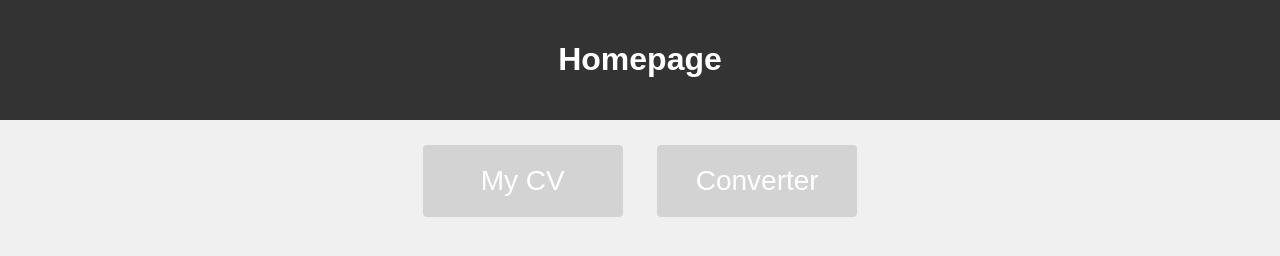
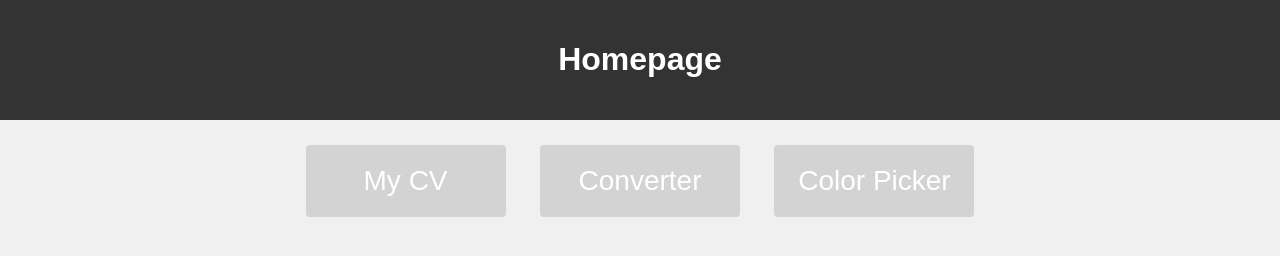
Before and after one commit to Motya01/Nsi, a plain HTML site: page index.html in a window 1280 px wide. Drawn offline with Linux system fonts and the light colour scheme.

Commit message:
Update index.html

```diff
--- a/index.html
+++ b/index.html
@@ -79,6 +79,7 @@
     <nav>
         <a href="https://motya01.github.io/Nsi/cv.html"><button class="button" style="vertical-align:middle"><span>My CV </span></button></a>
         <a href="https://motya01.github.io/Nsi/converter.html"><button class="button" style="vertical-align:middle"><span>Converter</span></button></a>
+        <a href="https://motya01.github.io/Nsi/colorpicker.html"><button class="button" style="vertical-align:middle"><span>Color Picker </span></button></a>
     </nav>
 </body>
 </html>
```
